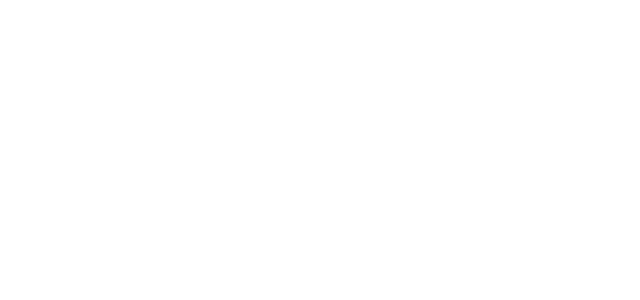
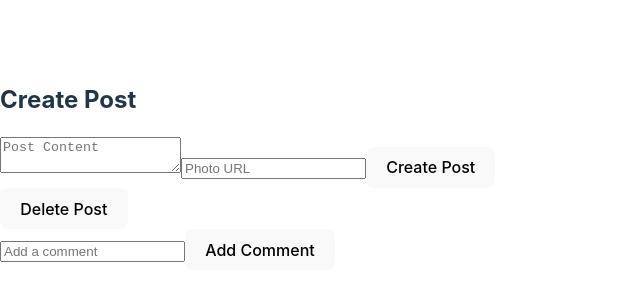
Before and after one commit to linoypas/traveler-client, a React (Vite) app: page /posts in a window 1280 px wide. Before the commit this address had no page. Shown: the part 234-534 px from the top of the page, without its empty margins (0-640 px from the left). Built offline with nearby package versions, Linux system fonts and the light colour scheme.

Commit message:
add post component

```diff
--- a/src/App.tsx
+++ b/src/App.tsx
@@ -2,6 +2,7 @@ import React from 'react';
 import { BrowserRouter as Router, Route, Routes } from 'react-router-dom';
 import Login from './components/login';
 import Register from './components/register';
+import Post from './components/post';
 
 function App() {
   return (
@@ -9,6 +10,8 @@ function App() {
       <Routes>
         <Route path="/login" element={<Login />} />
         <Route path="/register" element={<Register />} />
+        <Route path="/posts" element={<Post />} />
+
       </Routes>
     </Router>
   );
--- /dev/null
+++ b/src/components/post.tsx
@@ -0,0 +1,102 @@
+import React, { useState } from 'react';
+import axios from 'axios';
+import { useNavigate } from 'react-router-dom';
+
+interface CommentProps {
+  comment: string;
+}
+
+function Comment({ comment }: CommentProps) {
+  return <div className="comment">{comment}</div>;
+}
+
+function Post() {
+  const [content, setContent] = useState('');
+  const [photo, setPhoto] = useState('');
+  const [newComment, setNewComment] = useState('');
+  const [comments, setComments] = useState<string[]>([]);
+  const [editing, setEditing] = useState(false);
+  const navigate = useNavigate();
+
+  const handleSubmit = async (e: any) => {
+    e.preventDefault();
+    try {
+      const response = await axios.post('http://localhost:3001/posts', { content, photo });
+      if (response.status === 201) {
+        console.log('Post created');
+        navigate('/posts');
+      } else {
+        console.log('Failed to create post');
+      }
+    } catch (error) {
+      console.error('Error creating post:', error);
+    }
+  };
+
+  const handleAddComment = () => {
+    if (newComment.trim()) {
+      setComments([...comments, newComment]);
+      setNewComment('');
+    }
+  };
+
+  const handleEdit = async () => {
+    try {
+      const response = await axios.put('http://localhost:3001/posts/1', { content, photo });
+      if (response.status === 200) {
+        console.log('Post updated');
+        setEditing(false);
+      }
+    } catch (error) {
+      console.error('Error updating post:', error);
+    }
+  };
+
+  const handleDelete = async () => {
+    try {
+      const response = await axios.delete('http://localhost:3001/posts/1');
+      if (response.status === 200) {
+        console.log('Post deleted');
+        navigate('/posts');
+      }
+    } catch (error) {
+      console.error('Error deleting post:', error);
+    }
+  };
+
+  return (
+    <div>
+      <h2>{editing ? 'Edit Post' : 'Create Post'}</h2>
+      <form onSubmit={handleSubmit}>
+        <textarea
+          placeholder="Post Content"
+          value={content}
+          onChange={(e) => setContent(e.target.value)}
+        />
+        <input
+          type="text"
+          placeholder="Photo URL"
+          value={photo}
+          onChange={(e) => setPhoto(e.target.value)}
+        />
+        <button type="submit">{editing ? 'Update Post' : 'Create Post'}</button>
+      </form>
+      {editing && <button onClick={handleEdit}>Save Changes</button>}
+      <button onClick={handleDelete}>Delete Post</button>
+      <div className="comments">
+        {comments.map((comment, index) => (
+          <Comment key={index} comment={comment} />
+        ))}
+        <input
+          type="text"
+          placeholder="Add a comment"
+          value={newComment}
+          onChange={(e) => setNewComment(e.target.value)}
+        />
+        <button onClick={handleAddComment}>Add Comment</button>
+      </div>
+    </div>
+  );
+}
+
+export default Post;
```
